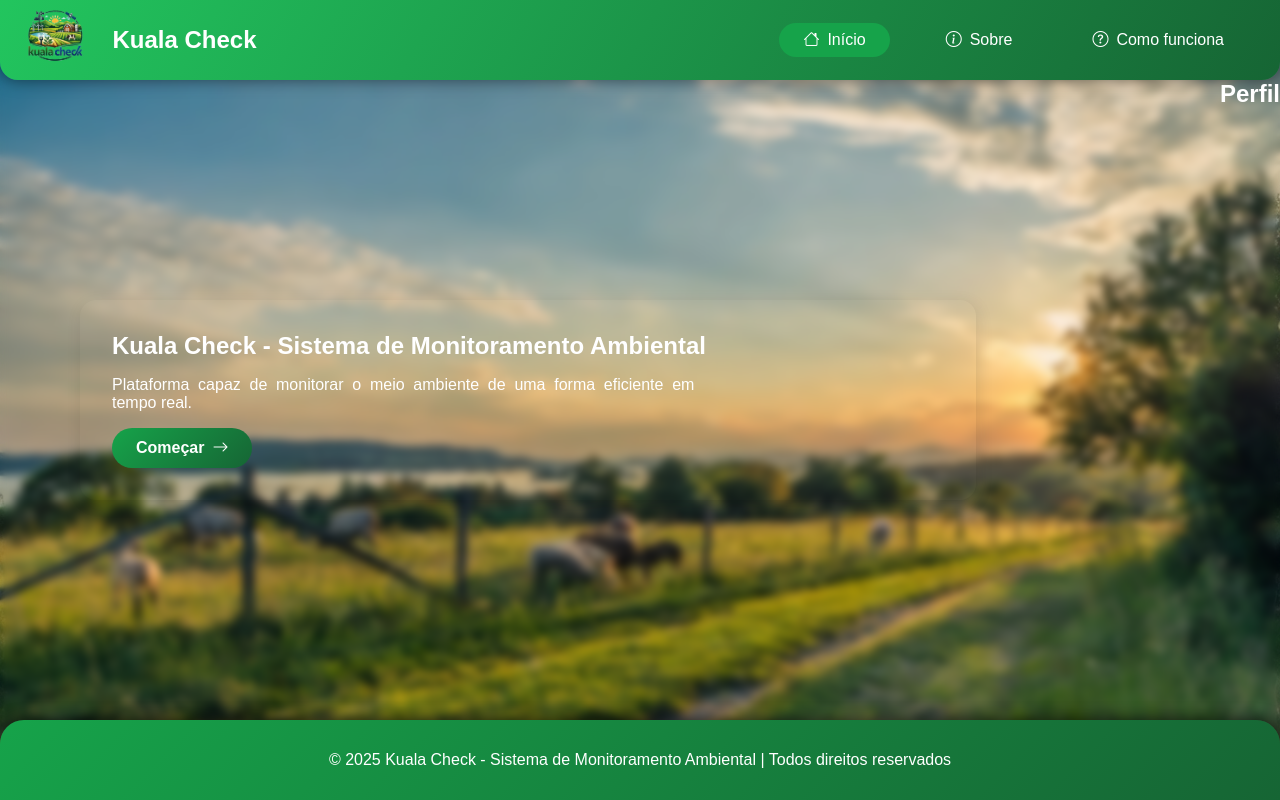
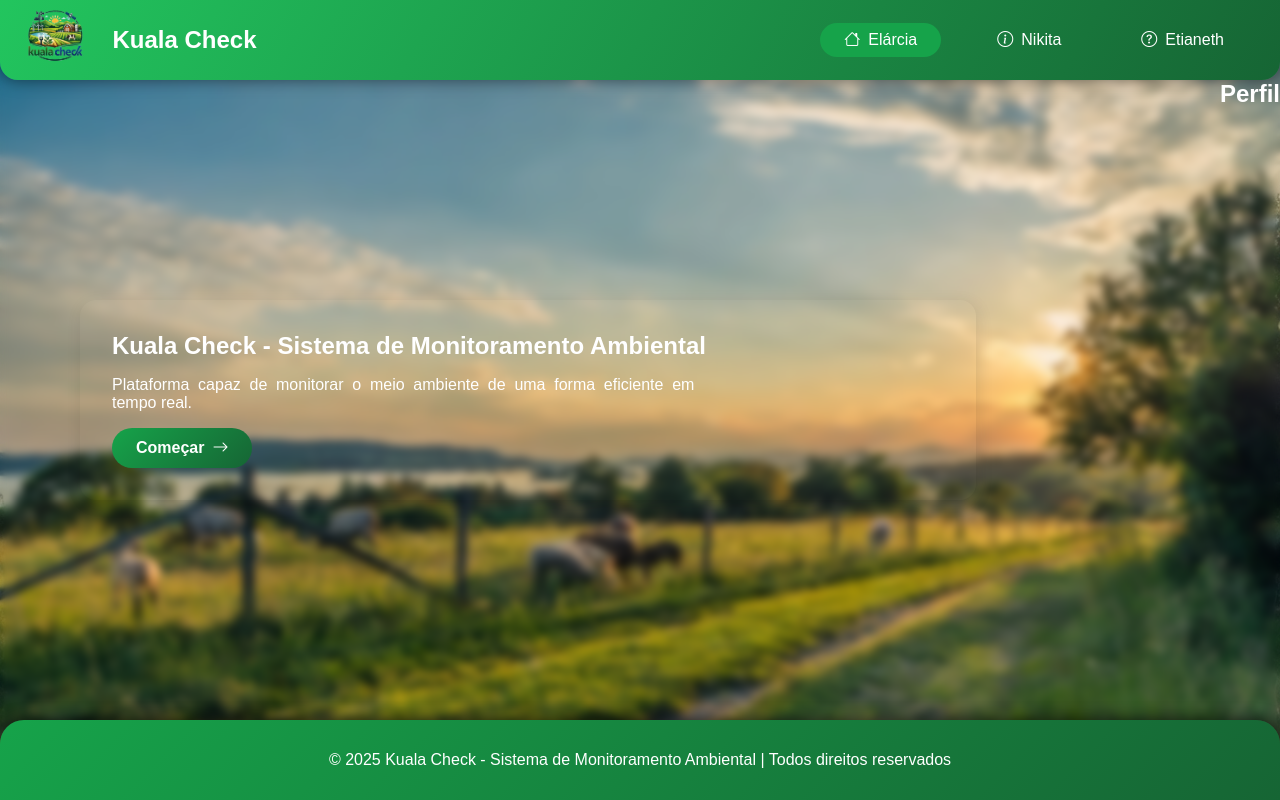
Before and after one commit to otinieldasilva24-dev/Kuala-Check, a website: page public/index.html in a window 1280 px wide. Drawn offline with Linux system fonts and the light colour scheme.

Commit message:
alteração dos links da navbar

```diff
--- a/public/index.html
+++ b/public/index.html
@@ -24,15 +24,15 @@
 
           <li id="init" class="active navigator">
              <i class="bi bi-house"></i>
-             Início
+             Elárcia
           </li>
           <li id="about" class="navigator">
              <i class="bi bi-info-circle"></i>
-             Sobre
+             Nikita
           </li>
           <li id="more" class="navigator">
             <i class="bi bi-question-circle"></i>
-             Como funciona
+             Etianeth
           </li>
         </ul>
       </nav>
```
